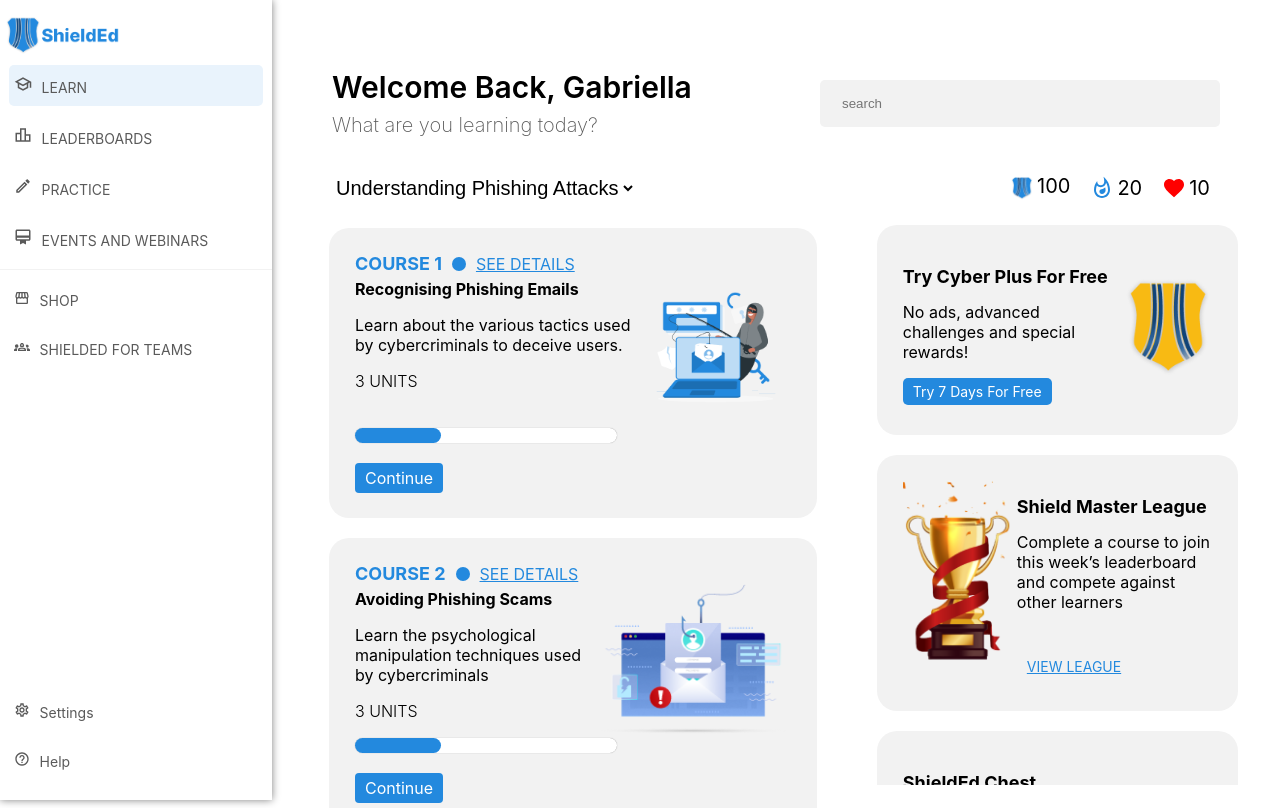
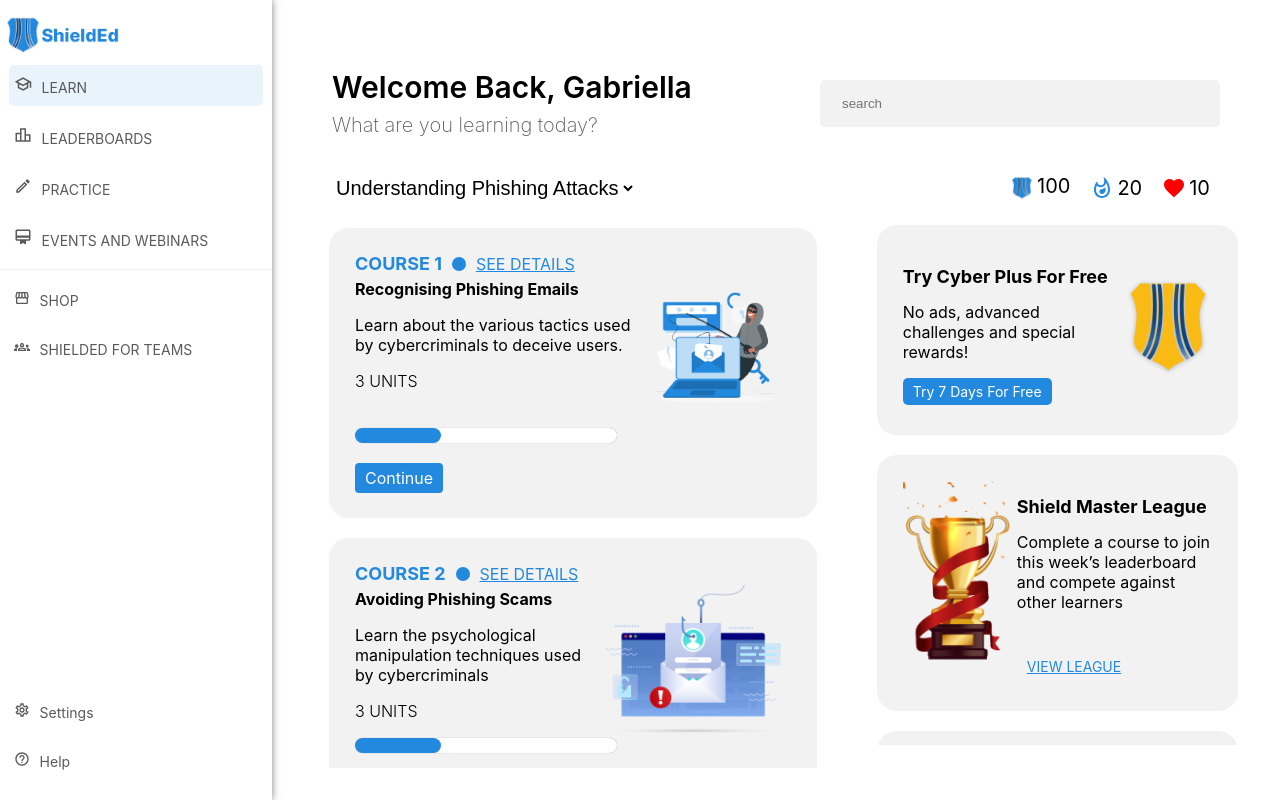
Before and after one commit to TimiDev19/ShieldEd, a React (Create React App) app: page / in a window 1280 px wide. Built offline with nearby package versions, Linux system fonts and the light colour scheme; a web font is replaced by a local one.

Commit message:
card size fixed

```diff
--- a/src/styles/Dashboard.css
+++ b/src/styles/Dashboard.css
@@ -279,7 +279,7 @@
 }
 
 .leftCardBox{
-    height: 70vh;
+    height: 65vh;
     width: 60%;
     flex-direction: column;
     overflow-y: scroll;
@@ -290,7 +290,7 @@
 .rightCardBox{
     margin: 0;
     height: 100vh;
-    height: 70vh;
+    height: 65vh;
     width: 40%;
     overflow-y: scroll;
     padding: 0;
```
